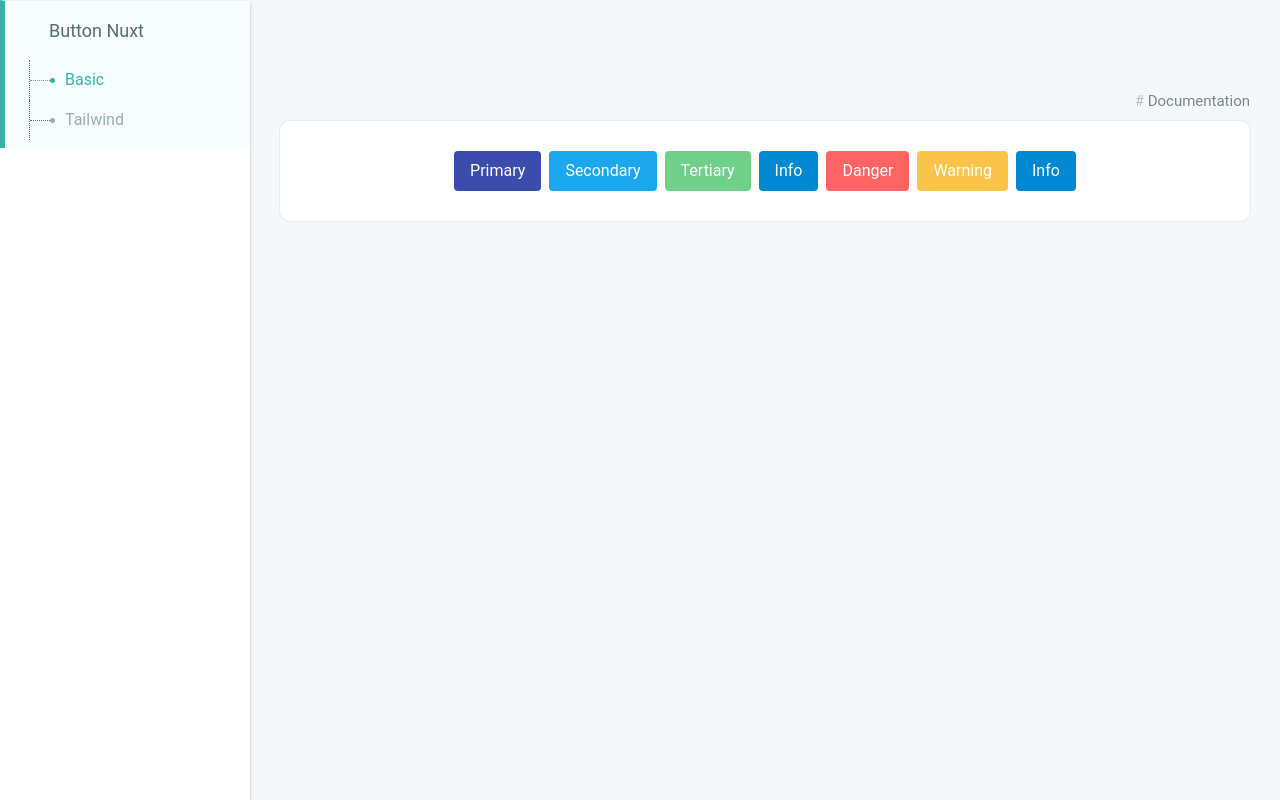
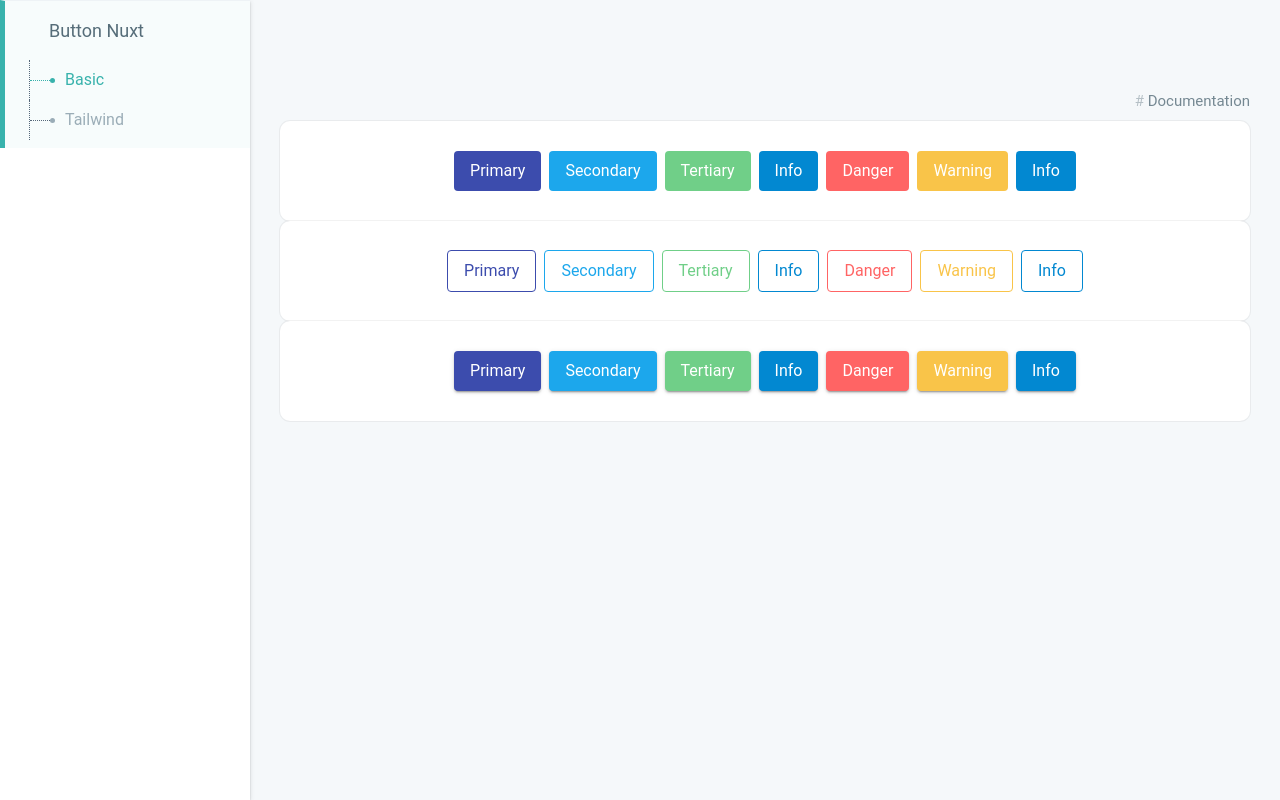
Before and after one commit to hrushi-thorat/buttons, a Nuxt app: page / in a window 1280 px wide. Built offline with nearby package versions, Linux system fonts and the light colour scheme; some icons are missing.

Commit message:
Added: pushed and raised variant

```diff
--- a/components/Basic/Button.vue
+++ b/components/Basic/Button.vue
@@ -1,5 +1,5 @@
 <template>
-    <button  :class="['lv-button',buttonClass,variant]" v-bind="$attrs" :type="type" v-on="listeners">
+    <button  :class="['lv-button',buttonClass,variant]" v-bind="$attrs" :type="type" >
       <div v-if="$slots['prepend'] || icon" class="lv-button__prepend">
         <slot name="prepend">
           <div v-if="icon" class="lv-button__icon">
@@ -23,8 +23,6 @@
   </template>
 
   <script>
-  // import Ripple from '@/components/ripple/Ripple';
-
   export default {
     props: {
       icon: {
@@ -40,10 +38,10 @@
       label: {
         type: String,
       },
-      // loading: { // upcomming with needed slot
-      //     type: Boolean,
-      //     default: false,
-      // },
+      loading: {
+          type: Boolean,
+          default: false,
+      },
       outlined: {
         type: Boolean,
         default: false,
@@ -95,18 +93,7 @@
           '--outlined': this.outlined,
         };
       },
-      listeners() {
-        return this.$listeners
-          ? {
-              // Depreciated in Vue 3
-              ...this.$listeners,
-            }
-          : {};
-      },
     },
-    // directives: {
-    //     'ripple': Ripple
-    // }
   };
   </script>
   <style lang="scss">
--- a/pages/index.vue
+++ b/pages/index.vue
@@ -9,7 +9,24 @@
          <basic-button variant="danger">Danger</basic-button>
          <basic-button variant="warning">Warning</basic-button>
          <basic-button variant="info">Info</basic-button>
-
+      </card>
+      <card>
+         <basic-button  outlined variant="primary">Primary</basic-button>
+         <basic-button outlined variant="secondary">Secondary</basic-button>
+         <basic-button outlined variant="tertiary">Tertiary</basic-button>
+         <basic-button outlined variant="info">Info</basic-button>
+         <basic-button outlined variant="danger">Danger</basic-button>
+         <basic-button outlined variant="warning">Warning</basic-button>
+         <basic-button outlined variant="info">Info</basic-button>
+      </card>
+      <card>
+         <basic-button  raised variant="primary">Primary</basic-button>
+         <basic-button raised variant="secondary">Secondary</basic-button>
+         <basic-button raised variant="tertiary">Tertiary</basic-button>
+         <basic-button raised variant="info">Info</basic-button>
+         <basic-button raised variant="danger">Danger</basic-button>
+         <basic-button raised variant="warning">Warning</basic-button>
+         <basic-button raised variant="info">Info</basic-button>
       </card>
     </div>
   </docs-page-layout>
```
